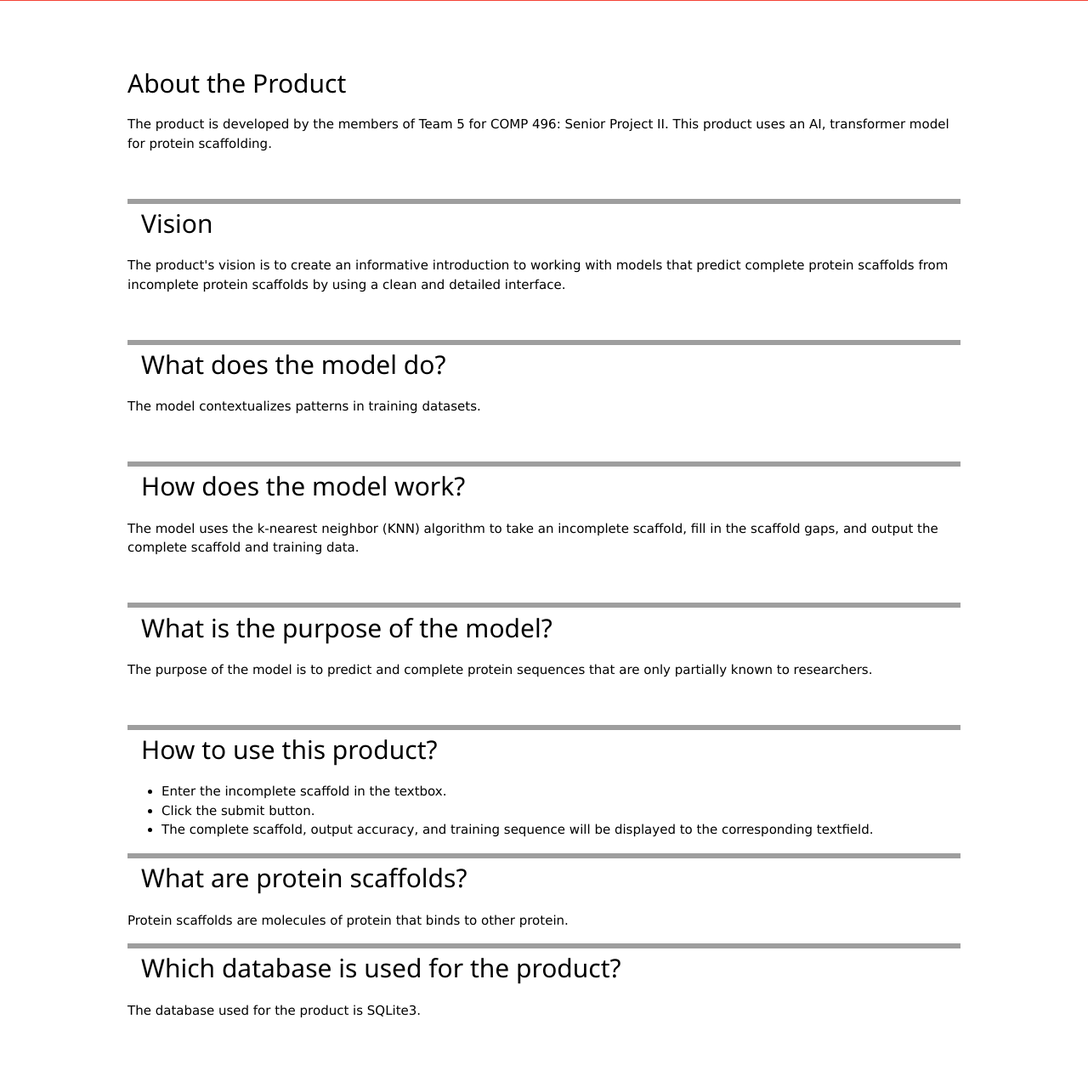
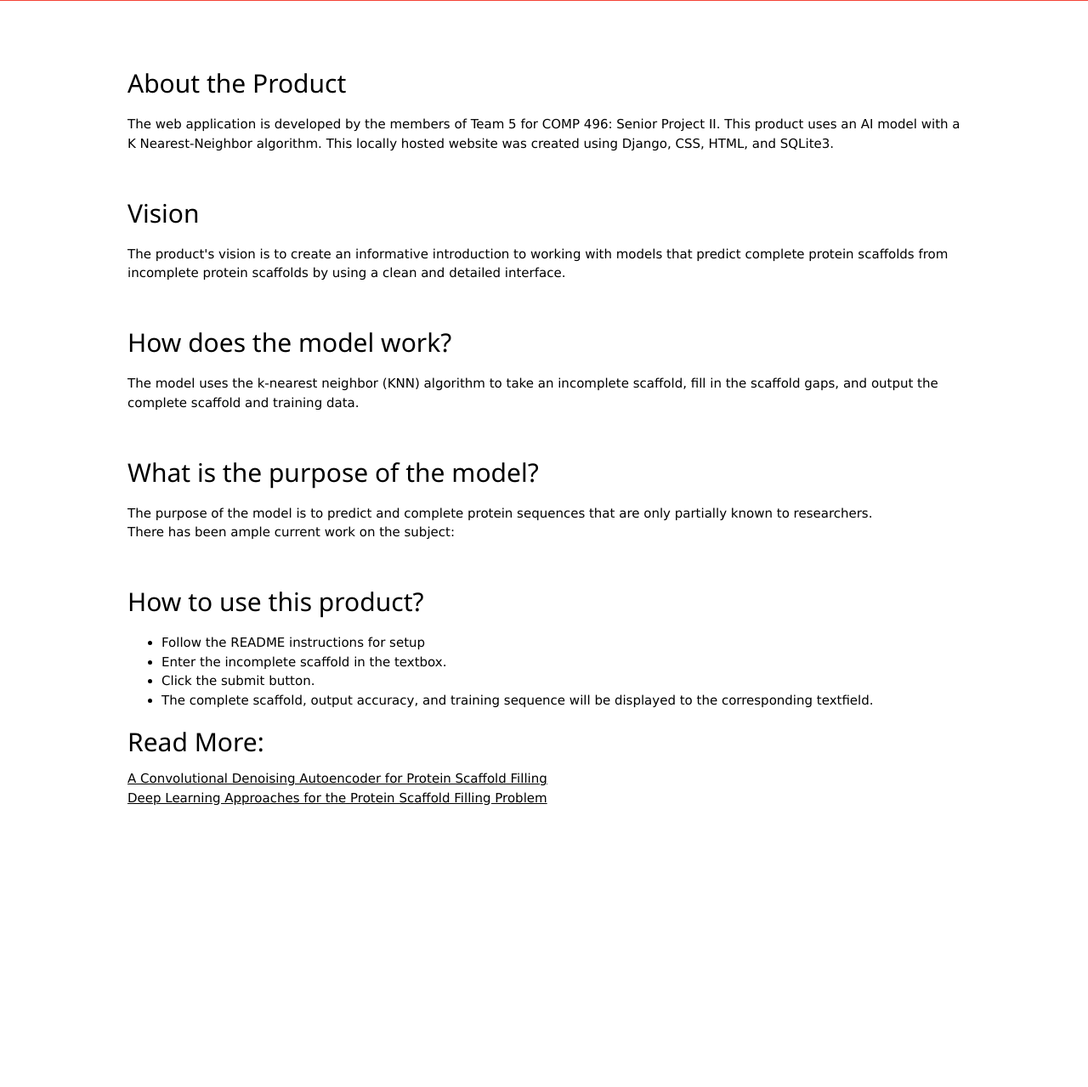
Before and after one commit to SyGitGud/ProteinSequencing, a Django app: page /infopage/ in a window 1280 px wide. Shown: the part 287-1566 px from the top of the page at 85% size. After the commit the page ends 1235 px from the top, so only its background shows below. Run offline with Django 5.2, Linux system fonts and the light colour scheme; parts of the project's set-up code (start-up, migrations or seed data) failed here and were passed over.

Commit message:
Update information_page.html

```diff
--- a/sequence/templates/information_page.html
+++ b/sequence/templates/information_page.html
@@ -5,7 +5,6 @@
 		<meta charset="UTF-8">
 		<meta name="viewport" content="width=device-width, initial-scale=1.0">
 		<link rel="stylesheet" href="https://www.w3schools.com/w3css/4/w3.css">
-		<link rel="stylesheet" href="styles.css">
 		<link rel="stylesheet" href="https://fonts.googleapis.com/css?family=Lato">
 		<link rel="stylesheet" href="https://fonts.googleapis.com/css?family=Montserrat">
 		<link rel="stylesheet" href="https://cdnjs.cloudflare.com/ajax/libs/font-awesome/4.7.0/css/font-awesome.min.css">
@@ -15,8 +14,8 @@
 
 		</style>
 	</head>
-	<form method = "POST" action = ''>
-	{% csrf_token %}
+
+
 	<div class="w3-top">
 		<div class="w3-bar w3-red w3-card w3-left-align w3-large">
 		  <a class="w3-bar-item w3-button w3-hide-medium w3-hide-large w3-right w3-padding-large w3-hover-white w3-large w3-red" href="javascript:void(0);" onclick="myFunction()" title="Toggle Navigation Menu"><i class="fa fa-bars"></i></a>
@@ -32,7 +31,7 @@
 		  <a href="loginpage.html" class="w3-bar-item w3-button w3-padding-large"name = "login_button">Login</a>
 		</div>
 	  </div>
-	</form>
+
 	<header class="w3-container w3-red w3-center" style="padding:80px 16px">
 		<h1 class="w3-margin w3-jumbo">Information Page</h1>
 	</header>
@@ -40,46 +39,41 @@
 		<div class="w3-content">
 			<h2>About the Product</h2>
 		<p>
-			The product is developed by the members of Team 5 for COMP 496: Senior Project II. This product
-			uses an AI, transformer model for protein scaffolding.
+			The web application is developed by the members of Team 5 for COMP 496: Senior Project II. This product uses an AI model with a K Nearest-Neighbor algorithm. This locally hosted website was created using Django, CSS, HTML, and SQLite3.
 		</p>
 		<br>
-		<h2 class = " w3-panel w3-topbar w3-border-grey">Vision</h2>
+		<h2>Vision</h2>
 		<p>
 			The product's vision is to create an informative introduction to working with models that predict
 			complete protein scaffolds from incomplete protein scaffolds by using a clean and detailed
 			interface.
 		</p>
 		<br>
-		<h2 class = " w3-panel w3-topbar w3-border-grey">What does the model do?</h2>
-		<p>The model contextualizes patterns in training datasets.</p>
-		<br>
-		<h2 class = " w3-panel w3-topbar w3-border-grey">How does the model work?</h2>
+		<h2 class =>How does the model work?</h2>
 		<p>
 			The model uses the k-nearest neighbor (KNN) algorithm to take an incomplete scaffold, fill in the
 			scaffold gaps, and output the complete scaffold and training data.
 		</p>
 		<br>
-		<h2 class = " w3-panel w3-topbar w3-border-grey">What is the purpose of the model?</h2>
+		<h2>What is the purpose of the model?</h2>
 		<p>
-			The purpose of the model is to predict and complete protein sequences that are only partially
-			known to researchers.
+			The purpose of the model is to predict and complete protein sequences that are only partially known to researchers.
+<br>There has been ample current work on the subject:
 		</p>
 		<br>
-		<h2 class = "w3-panel w3-topbar w3-border-grey">How to use this product?</h2>
+		<h2>How to use this product?</h2>
 		<ul>
-			<li>Enter the incomplete scaffold in the textbox.</li>
+			<li>Follow the README instructions for setup
+            <li>Enter the incomplete scaffold in the textbox.</li>
 			<li>Click the submit button.</li>
 			<li>
-				The complete scaffold, output accuracy, and training sequence will be displayed to the
-				corresponding textfield.
+				The complete scaffold, output accuracy, and training sequence will be displayed to the corresponding textfield.
 			</li>
 		</ul>
-		<h2 class = " w3-panel w3-topbar w3-border-grey">What are protein scaffolds?</h2>
-		<p>Protein scaffolds are molecules of protein that binds to other protein.</p>
-		<h2 class = " w3-panel w3-topbar w3-border-grey">Which database is used for the product?</h2>
-		<p>The database used for the product is SQLite3.</p>
-		</div>
+		<h2 >Read More:</h2>
+		<a href="https://link.springer.com/chapter/10.1007/978-981-99-7074-2_42" target="_blank"> A Convolutional Denoising Autoencoder for Protein Scaffold Filling</a> <br>
+        <a href="https://ieeexplore.ieee.org/document/10098062" target="_blank"> Deep Learning Approaches for the Protein Scaffold Filling Problem</a>
+
 	</div>
 	</body>
 </html>
```
